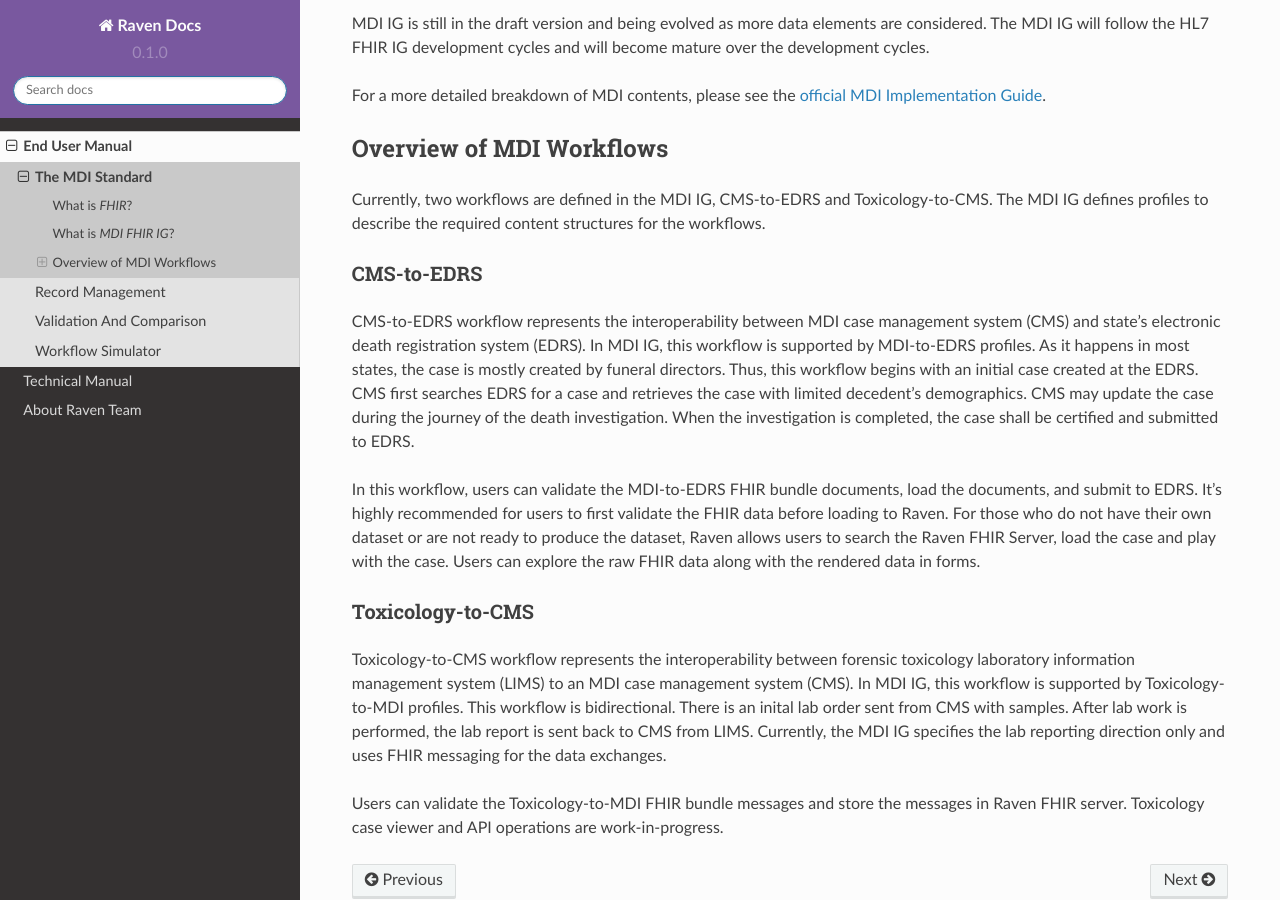
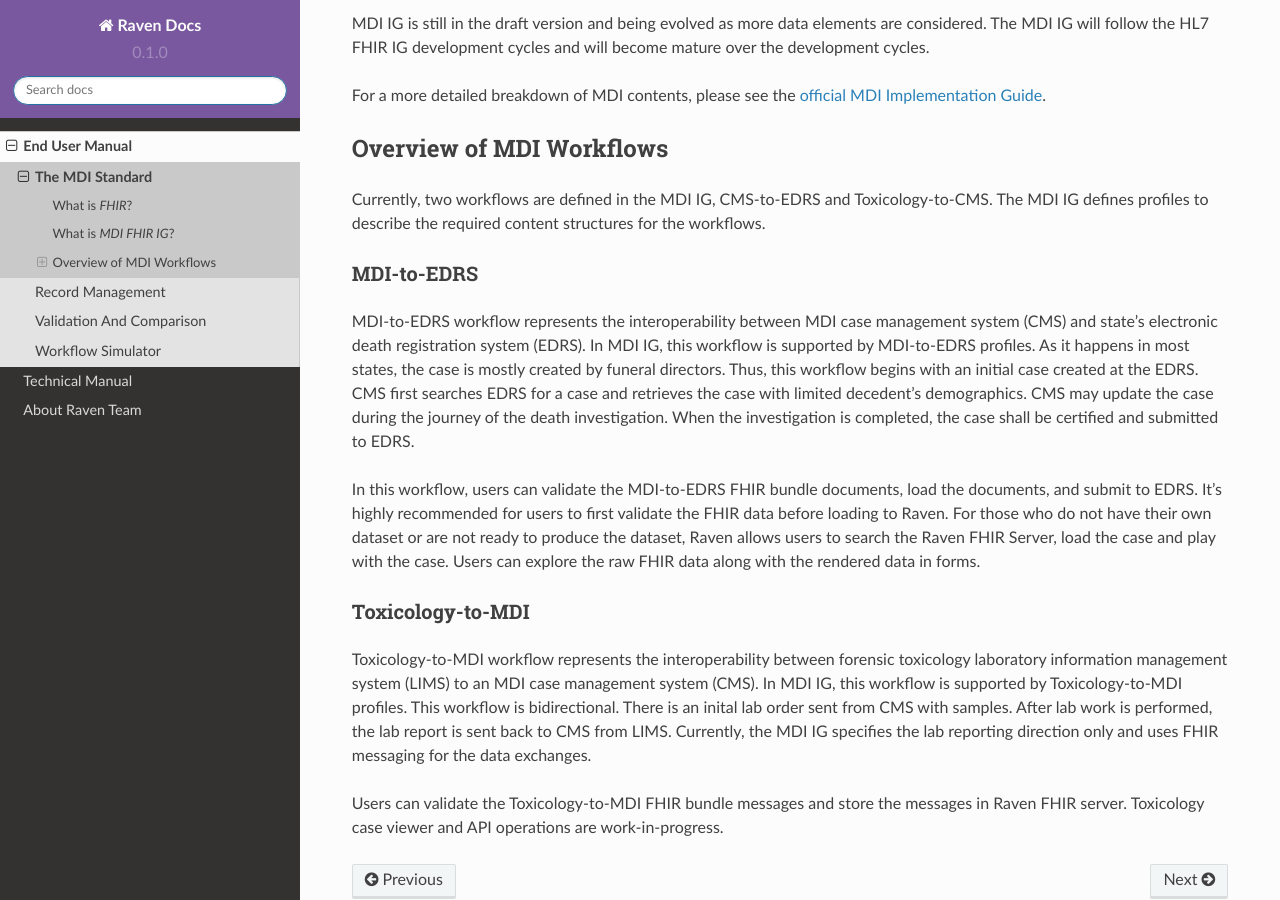
Before and after one commit to MortalityReporting/RavenDocs, a Sphinx documentation site: the page built from docs/source/userManual/mdiStandard.rst, in a window 1280 px wide and 900 px high, scrolled down 764 px. Built offline with Sphinx 7.4.7 and the Read the Docs theme 2.0.0, drawn with Linux system fonts in a browser that asks for light colours.

Commit message:
Update mdiStandard.rst

```diff
--- a/docs/source/userManual/mdiStandard.rst
+++ b/docs/source/userManual/mdiStandard.rst
@@ -50,9 +50,9 @@ Overview of MDI Workflows
 Currently, two workflows are defined in the MDI IG, CMS-to-EDRS and Toxicology-to-CMS. The MDI IG defines
 profiles to describe the required content structures for the workflows.
 
-CMS-to-EDRS
+MDI-to-EDRS
 ^^^^^^^^^^^
-CMS-to-EDRS workflow represents the interoperability between MDI case management system (CMS) and
+MDI-to-EDRS workflow represents the interoperability between MDI case management system (CMS) and
 state's electronic death registration system (EDRS). In MDI IG, this workflow is supported by
 MDI-to-EDRS profiles. As it happens in most states, the case is mostly created by funeral directors.
 Thus, this workflow begins with an initial case created at the EDRS. CMS first searches EDRS for a case
@@ -65,9 +65,9 @@ It's highly recommended for users to first validate the FHIR data before loading
 have their own dataset or are not ready to produce the dataset, Raven allows users to search the Raven FHIR Server,
 load the case and play with the case. Users can explore the raw FHIR data along with the rendered data in forms.
 
-Toxicology-to-CMS
+Toxicology-to-MDI
 ^^^^^^^^^^^^^^^^^
-Toxicology-to-CMS workflow represents the interoperability between forensic toxicology laboratory information
+Toxicology-to-MDI workflow represents the interoperability between forensic toxicology laboratory information
 management system (LIMS) to an MDI case management system (CMS). In MDI IG, this workflow is supported by
 Toxicology-to-MDI profiles. This workflow is bidirectional. There is an inital lab order sent from CMS
 with samples. After lab work is performed, the lab report is sent back to CMS from LIMS. Currently, the
```
